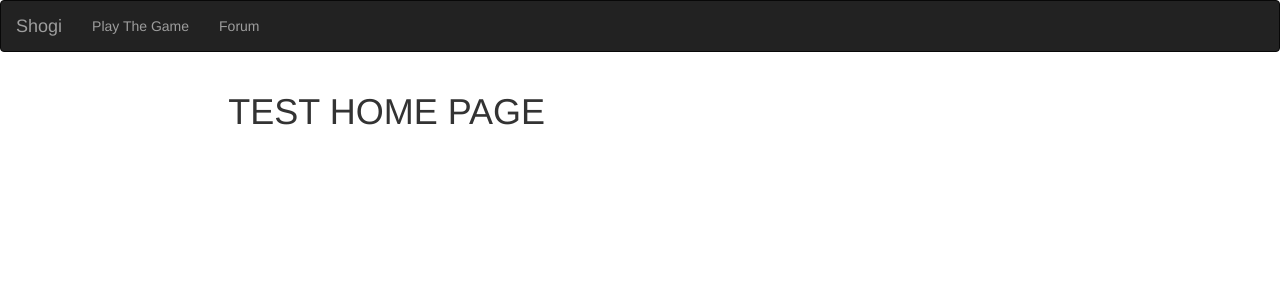
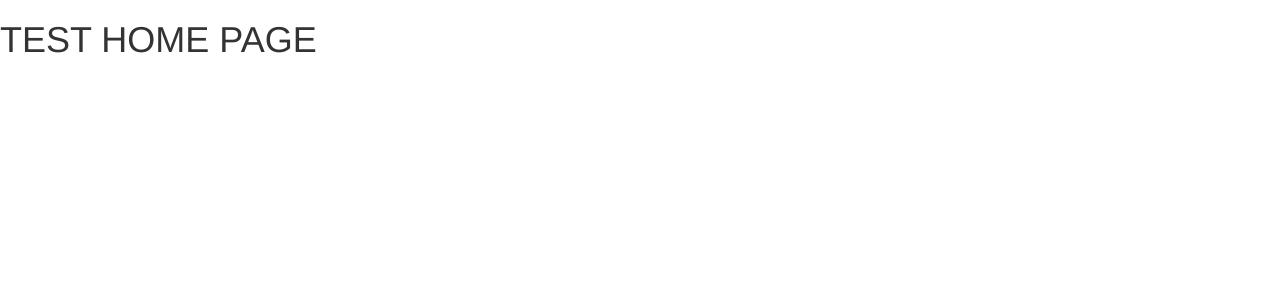
Before and after one commit to jmills4122/node_template, a Node server app: page /homepage in a window 1280 px wide. Shown: the top 300 px of the page. Run offline with Node 20, Linux system fonts and the light colour scheme.

Commit message:
Removed unecessary html elements from the homepage fragments and made changes to the package file

```diff
--- a/app.js
+++ b/app.js
@@ -1,3 +1,6 @@
+/**
+ * Template express setup for a generic app.
+ */
 var express = require('express'),
     app = express();
 
@@ -16,6 +19,6 @@
 app.get('/', homepage.redirect);
 
 
-app.listen(8080, () => {
+app.listen(8080, function(){
   console.log("Listening on port 8080...");
 });
--- a/endpoints/homepage.js
+++ b/endpoints/homepage.js
@@ -1,18 +1,16 @@
 "use strict"
 
-
-// A controller for the equipment resource
-// This should have methods for all the RESTful actions
+/**
+ * Controller for the homepage resources and routes
+ */
 class homepage {
 
+  ///Renders homepage as response.
   show(req, res) {
       res.render('homepage/show');
   }
 
-  new(req, res) {
-    res.render('homepage/new');
-  }
-
+  ///Redirects to the homepage, and responds with link to homepage
   redirect(req, res) {
     res.writeHead(301, {"Content-Type":"text/html", "Location":"/homepage"});
     res.end("This page has moved to <a href='/homepage'>homepage</a>");
--- a/package.json
+++ b/package.json
@@ -6,7 +6,7 @@
   "scripts": {
     "test": "echo \"Error: no test specified\" && exit 1"
   },
-  "author": "Nathan H. Bean",
+  "author": "Joseph Mills",
   "license": "MIT",
   "dependencies": {
     "ejs": "^2.4.1",
--- a/templates/homepage/show.ejs
+++ b/templates/homepage/show.ejs
@@ -1,8 +1,3 @@
 <%- include('../layout/header', {title: "homepage"}) %>
-
-<body>
-
   <h1>TEST HOME PAGE</h1>
-
-</body>
 <%- include('../layout/footer', {title: "homepage"}) %>
--- a/templates/layout/footer.ejs
+++ b/templates/layout/footer.ejs
@@ -1,14 +1,3 @@
-
-
-    </div>
-    <div class="col-sm-2 sidenav">
-    </div>
-  </div>
-</div>
-<footer class="container-fluid text-center">
-</footer>
-
-  </body>
-</div>
-
+    <!--Footer fragment -->
+    </body>
 </html>
--- a/templates/layout/header.ejs
+++ b/templates/layout/header.ejs
@@ -1,40 +1,11 @@
+<!--Header Fragment-->
 <!doctype html>
 <html>
   <head>
     <title><%= title %></title>
-    <link href="/style.css" rel="stylesheet" type="text/css">
+    <!-- Scripts and stylesheets -->
     <link rel="stylesheet" href="http://maxcdn.bootstrapcdn.com/bootstrap/3.3.6/css/bootstrap.min.css">
     <script src="https://ajax.googleapis.com/ajax/libs/jquery/1.12.0/jquery.min.js"></script>
     <script src="http://maxcdn.bootstrapcdn.com/bootstrap/3.3.6/js/bootstrap.min.js"></script>
   </head>
 <body>
-
-    <nav class="navbar navbar-inverse">
-      <div class="container-fluid">
-        <div class="navbar-header">
-          <button type="button" class="navbar-toggle collapsed" data-toggle="collapse" data-target="#bs-example-navbar-collapse-1">
-            <span class="sr-only">Toggle navigation</span>
-            <span class="icon-bar"></span>
-            <span class="icon-bar"></span>
-            <span class="icon-bar"></span>
-          </button>
-          <a class="navbar-brand" href="/Homepage">Shogi</a>
-        </div>
-
-        <div class="collapse navbar-collapse" id="bs-example-navbar-collapse-1">
-          <ul class="nav navbar-nav">
-
-            <li><a href="/Shogi">Play The Game</a></li>
-            <li><a href="/forum">Forum</a></li>
-
-          </ul>
-
-
-        </div>
-      </div>
-      </nav>
-      <div class="container-fluid text-center">
-      <div class="row content">
-        <div class="col-sm-2 sidenav">
-        </div>
-        <div class="col-sm-8 content text-left">
```
Also changed, not shown: readme.md (deleted).
